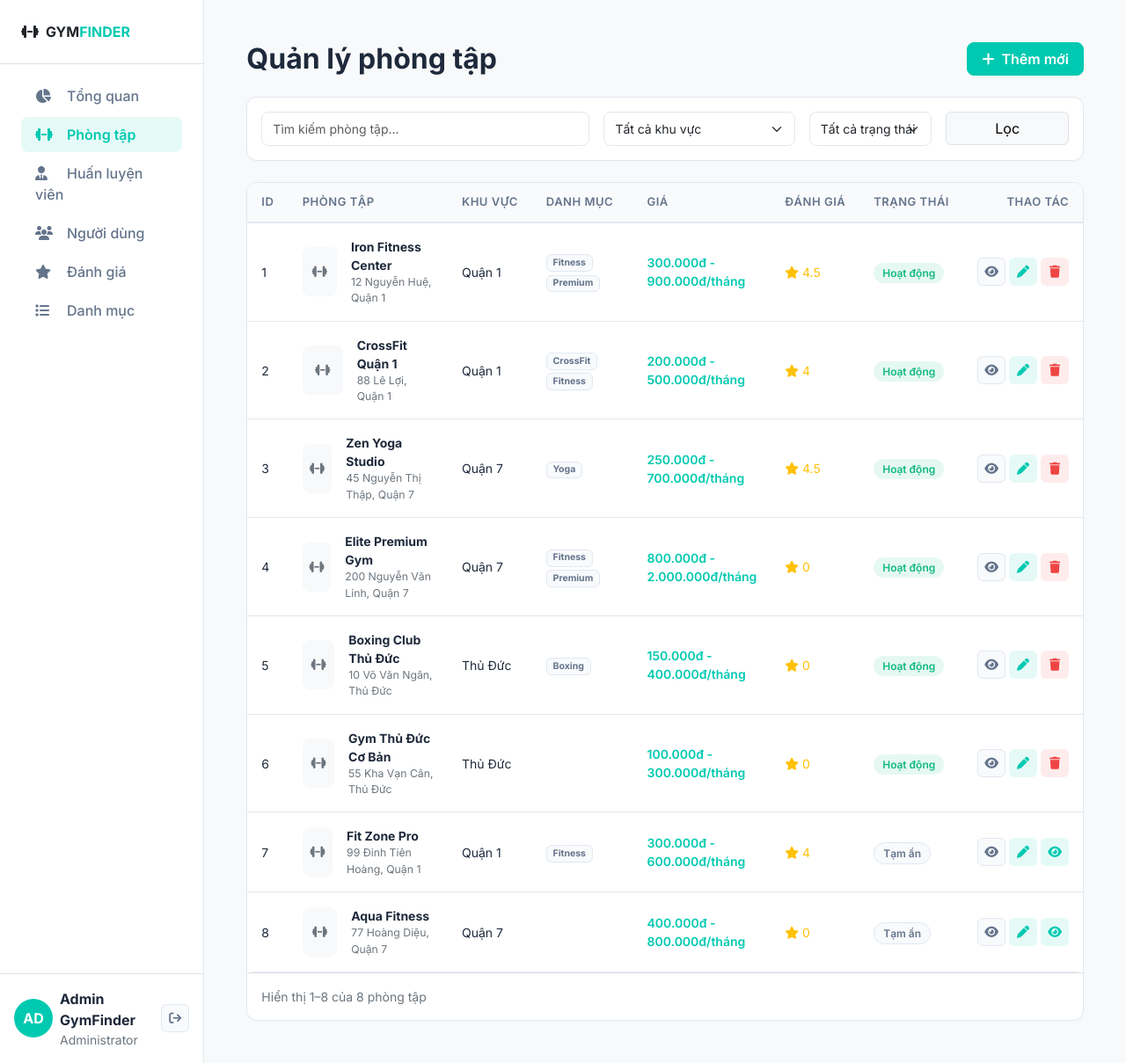
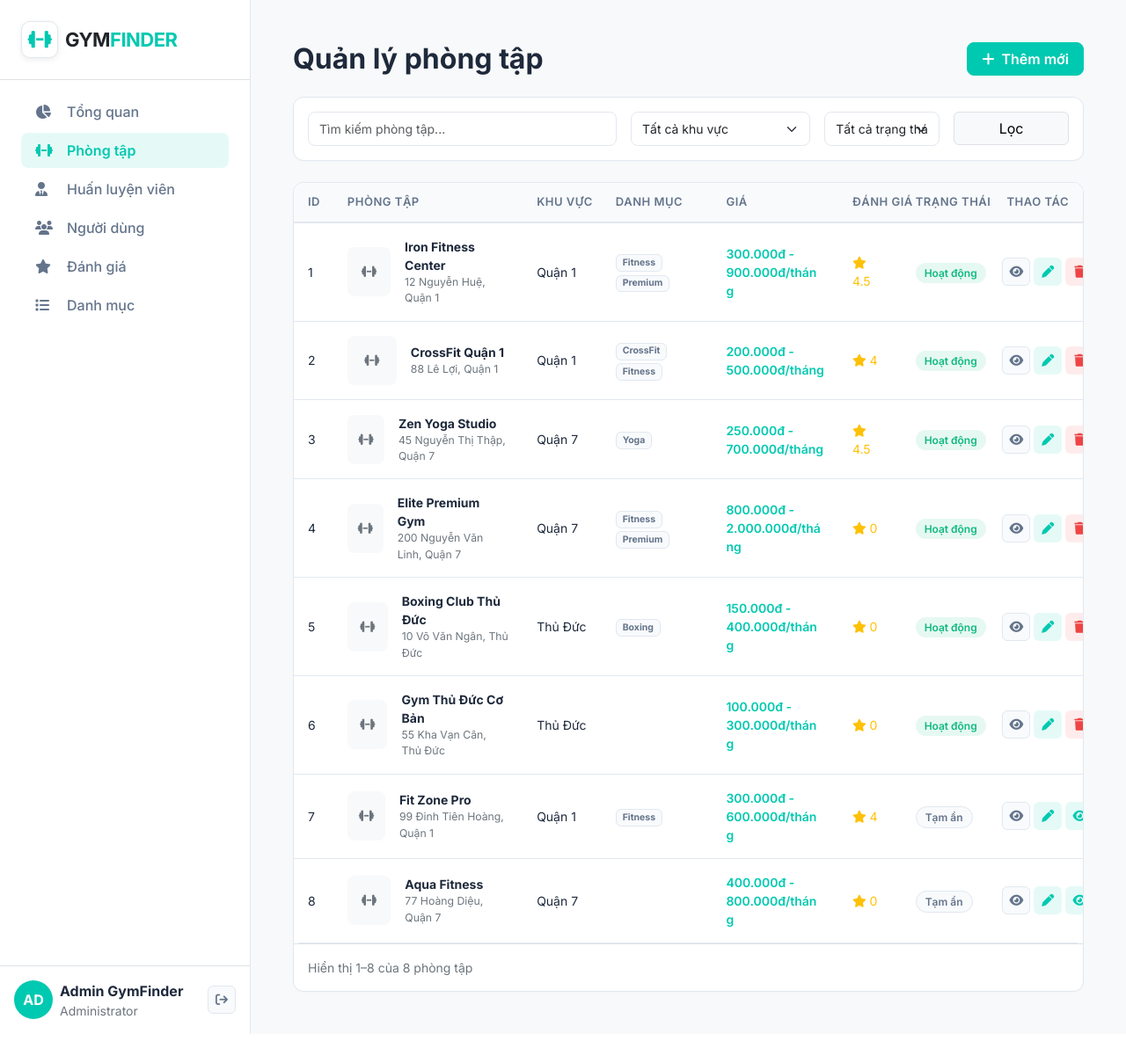
Before and after one commit to twi-van/gymfinder-web, a PHP site: page /admin/pages/gyms.php in a window 1280 px wide. Shown: the whole page at 88% size. After the commit the page ends 1176 px from the top, so only its background shows below. Run offline with PHP 8.4, Linux system fonts and the light colour scheme; the visitor is signed in with stand-in values (Sample User, id 1).

Commit message:
Polish PHP page styles and admin layout

```diff
--- a/admin/assets/admin.css
+++ b/admin/assets/admin.css
@@ -23,7 +23,9 @@ body {
 /* Sidebar */
 .sidebar {
     min-height: 100vh;
-    width: 260px;
+    width: 285px;
+    min-width: 285px;
+    flex: 0 0 285px;
     background-color: #ffffff;
     border-right: 1px solid var(--border-color);
     transition: all 0.3s ease;
@@ -34,10 +36,33 @@ body {
     min-width: 0;
     transition: all 0.3s ease;
 }
+.admin-brand {
+    font-size: 22px;
+    letter-spacing: -0.5px;
+    white-space: nowrap;
+}
+.admin-brand-mark {
+    width: 42px;
+    height: 42px;
+    flex: 0 0 42px;
+    display: inline-flex;
+    align-items: center;
+    justify-content: center;
+    color: var(--primary-color);
+    background: #fff;
+    border: 1px solid var(--border-color);
+    border-radius: 10px;
+    box-shadow: 0 2px 6px rgba(15, 23, 42, .08);
+}
 .nav-link {
     color: var(--secondary-color);
     font-weight: 500;
+    font-size: 16px;
+    white-space: nowrap;
     transition: all 0.2s ease;
+}
+.sidebar .nav-link i {
+    flex: 0 0 20px;
 }
 .nav-link:hover {
     background-color: var(--light-bg);
@@ -52,7 +77,7 @@ body {
 @media (max-width: 768px) {
     .sidebar {
         position: fixed;
-        left: -260px;
+        left: -285px;
     }
     .sidebar.show {
         left: 0;
@@ -79,6 +104,17 @@ body {
 .table-responsive {
     border-radius: 8px;
 }
+.admin-drag-scroll {
+    overflow-x: auto;
+    overscroll-behavior-x: contain;
+    cursor: grab;
+    scrollbar-width: thin;
+    scrollbar-color: #94a3b8 #f1f5f9;
+}
+.admin-drag-scroll.is-dragging {
+    cursor: grabbing;
+    user-select: none;
+}
 .admin-table th {
     background-color: var(--light-bg);
     color: var(--secondary-color);
@@ -99,6 +135,67 @@ body {
 }
 .admin-table tbody tr:hover {
     background-color: #f8fafc;
+}
+
+/* Keep the admin tables within the content panel like the static Figma pages. */
+.admin-users-table,
+.admin-reviews-table,
+.admin-categories-table,
+.admin-gyms-table,
+.admin-trainers-table {
+    width: 100%;
+    table-layout: fixed;
+}
+.admin-users-table {
+    min-width: 1120px;
+}
+.admin-reviews-table {
+    min-width: 1550px;
+}
+.admin-reviews-table td:nth-child(4) {
+    white-space: nowrap;
+    overflow: hidden;
+    text-overflow: ellipsis;
+}
+.admin-users-table th,
+.admin-users-table td,
+.admin-reviews-table th,
+.admin-reviews-table td,
+.admin-categories-table th,
+.admin-categories-table td,
+.admin-gyms-table th,
+.admin-gyms-table td,
+.admin-trainers-table th,
+.admin-trainers-table td {
+    overflow-wrap: anywhere;
+}
+.admin-users-table td:last-child,
+.admin-users-table th:last-child,
+.admin-reviews-table td:last-child,
+.admin-reviews-table th:last-child,
+.admin-categories-table td:last-child,
+.admin-categories-table th:last-child,
+.admin-gyms-table td:last-child,
+.admin-gyms-table th:last-child,
+.admin-trainers-table td:last-child,
+.admin-trainers-table th:last-child {
+    white-space: nowrap;
+}
+.admin-users-table th:nth-child(6),
+.admin-users-table td:nth-child(6),
+.admin-users-table th:nth-child(7),
+.admin-users-table td:nth-child(7) {
+    white-space: nowrap;
+}
+.admin-avatar {
+    display: block;
+    width: 52px;
+    height: 52px;
+    min-width: 52px;
+    aspect-ratio: 1 / 1;
+    object-fit: cover;
+    object-position: center;
+    border-radius: 50%;
 }
 
 /* Buttons */
@@ -147,6 +244,7 @@ body {
     border-radius: 20px;
     font-size: 12px;
     font-weight: 600;
+    white-space: nowrap;
 }
 .badge-success { background: rgba(16, 185, 129, 0.1); color: var(--success-color); }
 .badge-warning { background: rgba(245, 158, 11, 0.1); color: var(--warning-color); }
--- a/assets/css/style.css
+++ b/assets/css/style.css
@@ -81,6 +81,10 @@ body {
 
 .nav-link:hover, .nav-link.active {
     color: var(--primary-color);
+}
+
+.navbar-nav .nav-link.active {
+    color: var(--primary-color) !important;
 }
 
 /* Hero Section */
@@ -278,7 +282,9 @@ body {
 }
 
 .trainer-card:hover {
-    box-shadow: 0 4px 6px -1px rgba(0, 0, 0, 0.05);
+    box-shadow: 0 15px 30px rgba(0, 0, 0, 0.08);
+    transform: translateY(-5px);
+    border-color: #e2e8f0;
 }
 
 .trainer-avatar {
```
Also changed, not shown: assets/css/components.css (+34 -0 lines).
